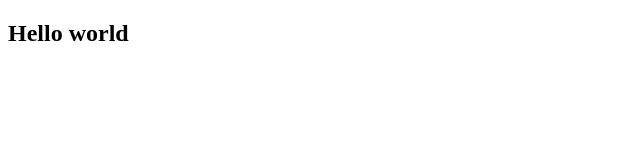
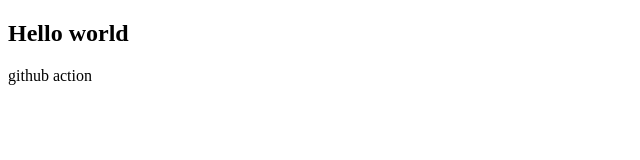
Before and after one commit to zhoubin-datareachable/aaa, a website built with webpack: page public/index.html in a window 1280 px wide. Shown: the whole page, without its empty margins (0-640 px from the left). Built offline with nearby package versions, Linux system fonts and the light colour scheme.

Commit message:
:sparkle: feature

```diff
--- a/public/index.html
+++ b/public/index.html
@@ -8,5 +8,6 @@
   </head>
   <body>
     <h2>Hello world</h2>
+    <p>github action</p>
   </body>
 </html>
```
